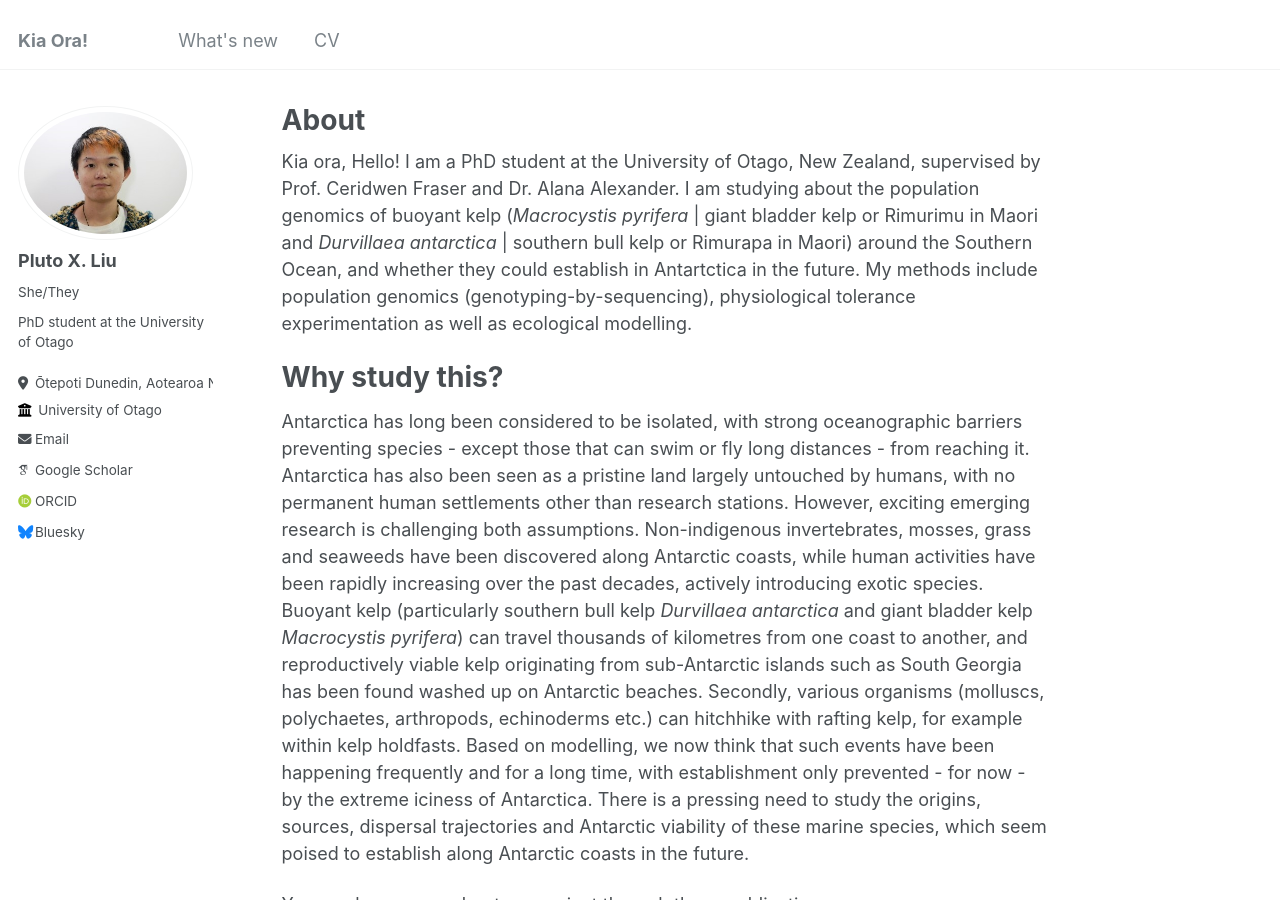
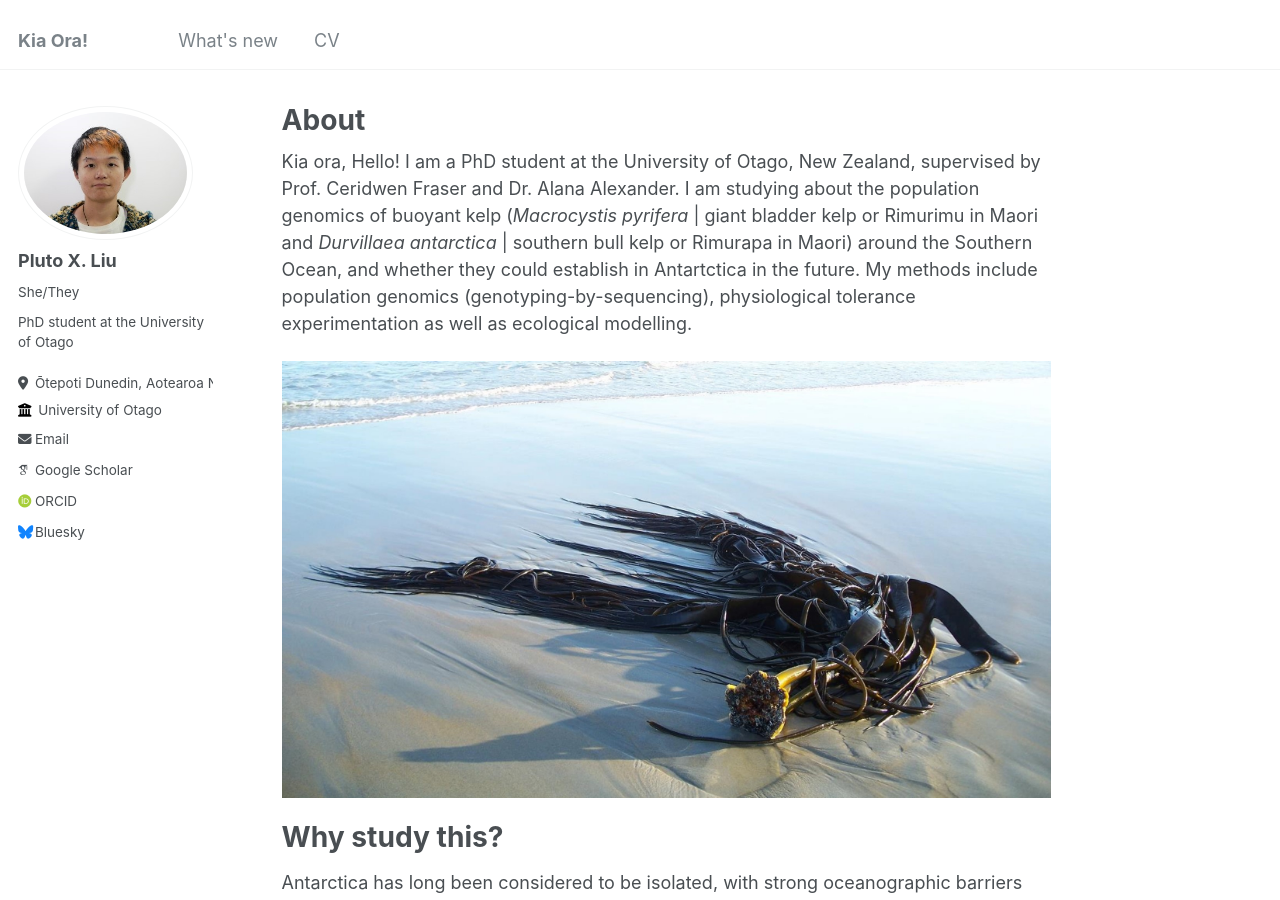
Before and after one commit to PlutoXLiu/PlutoXLiu.github.io, a Jekyll site: the page built from _pages/about.md, in a window 1280 px wide and 900 px high. Built offline with Jekyll 4.4.1, drawn with Linux system fonts in a browser that asks for light colours; some web fonts are replaced.

Commit message:
Update about.md

```diff
--- a/_pages/about.md
+++ b/_pages/about.md
@@ -9,6 +9,8 @@ redirect_from:
 
 Kia ora, Hello!
 I am a PhD student at the University of Otago, New Zealand, supervised by Prof. Ceridwen Fraser and Dr. Alana Alexander. I am studying about the population genomics of buoyant kelp (*Macrocystis pyrifera* | giant bladder kelp or Rimurimu in Maori and *Durvillaea antarctica* | southern bull kelp or Rimurapa in Maori) around the Southern Ocean, and whether they could establish in Antartctica in the future. My methods include population genomics (genotyping-by-sequencing), physiological tolerance experimentation as well as ecological modelling.
+
+![Figure: *Durvillaea* on the beach](https://github.com/plutoxliu/plutoxliu.github.io/blob/5c2b0e3f43e377fc2f92edc7941ae80fd270e67f/images/Picture1.jpg)
 
 Why study this?
 ======
```
